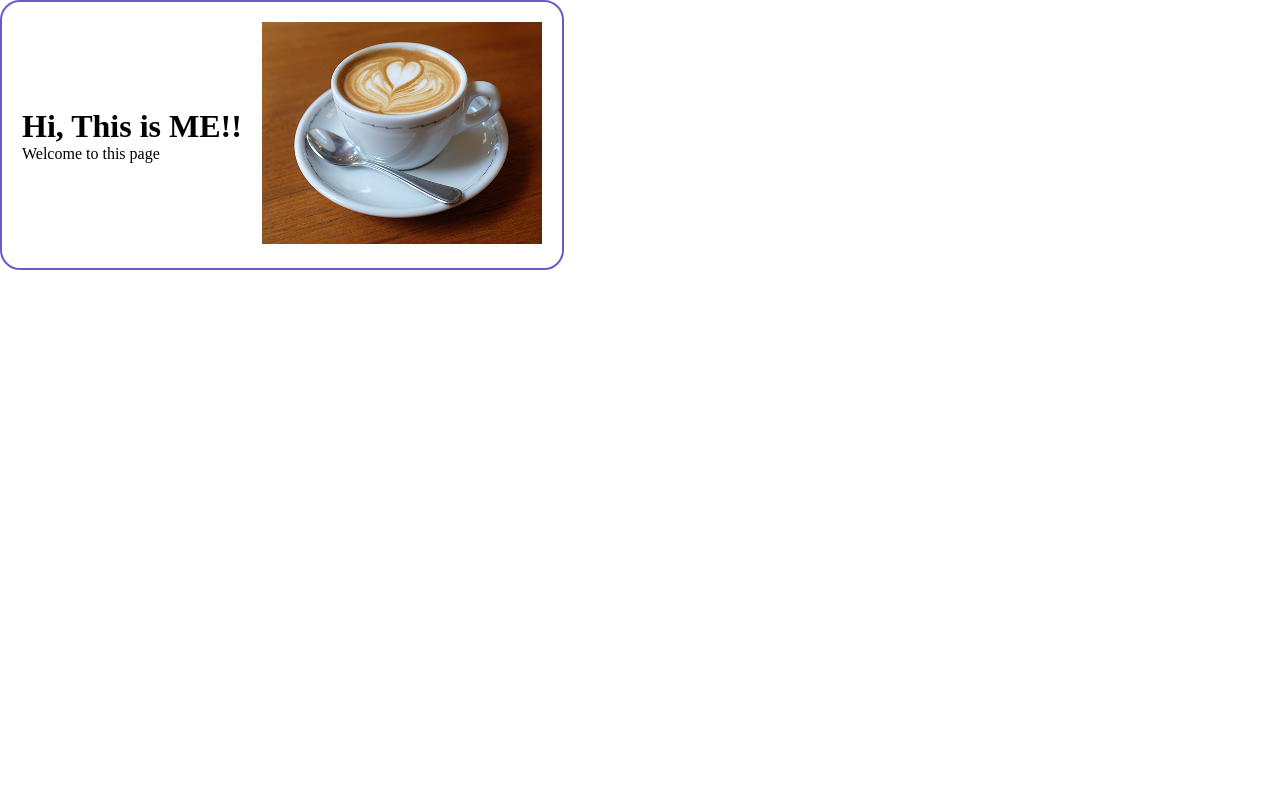
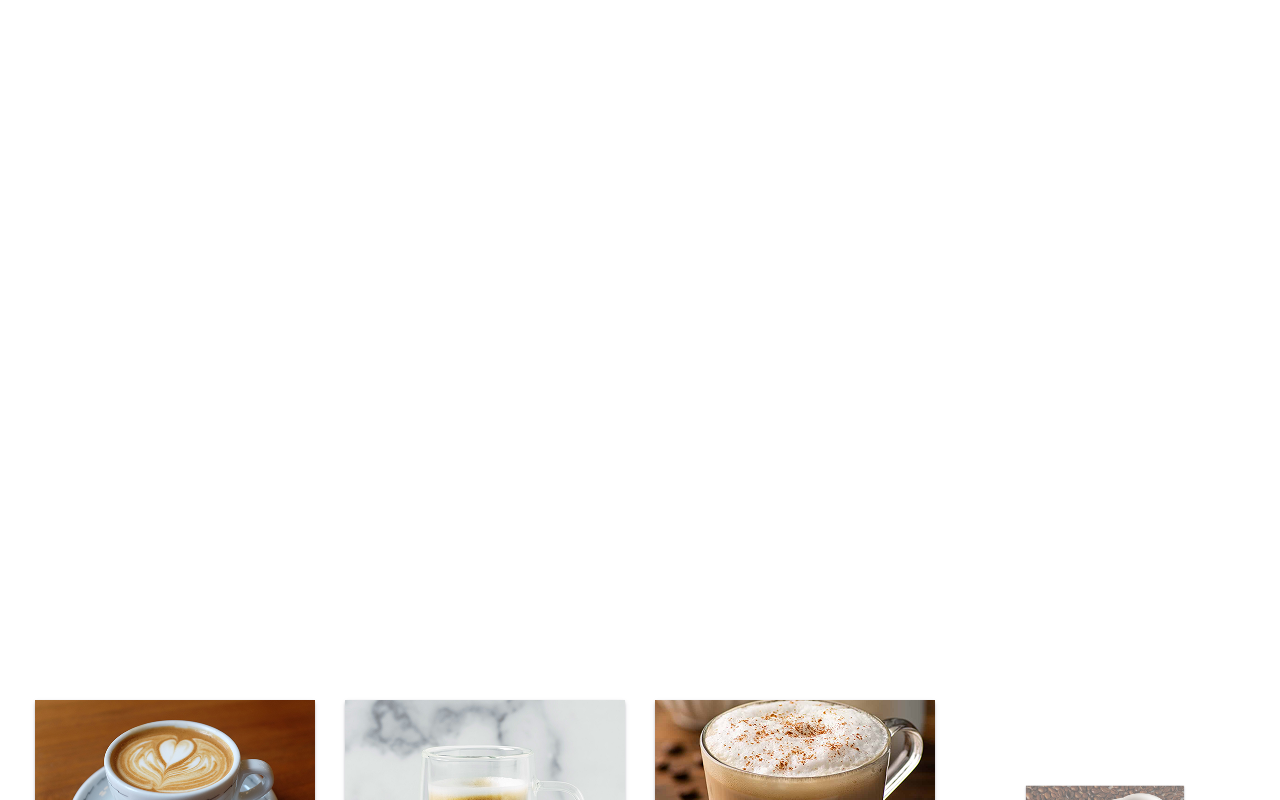
Before and after one commit to litundebata/Exp_Animation_Project, a React (Vite) app in the folder Exp_Anim_Project/: page / in a window 1280 px wide. Shown: the top 800 px of the page. Built offline with nearby package versions, Linux system fonts and the light colour scheme.

Commit message:
removed a section in main branch

```diff
--- a/Exp_Anim_Project/src/App.jsx
+++ b/Exp_Anim_Project/src/App.jsx
@@ -7,15 +7,7 @@ function App() {
 
   return (
     <>
-      <div className="text-with-some-image">
-        <div className="text">
-          <h1>Hi, This is ME!!</h1>
-          <p>Welcome to this page</p>
-        </div>
-        <div className="image">
-          <img src={cappuccino} alt="cappuccino" />
-        </div>
-      </div>
+
       <div className="container">
         <div className="card">
           <div className="card-img">
--- a/Exp_Anim_Project/src/App.scss
+++ b/Exp_Anim_Project/src/App.scss
@@ -4,15 +4,7 @@
     box-sizing: border-box;
 }
 
-.text-with-some-image{
-    display: flex;
-    border: 2px solid slateblue;
-    width: fit-content;
-    padding: 20px;
-    border-radius: 20px;
-    align-items: center;
-    gap: 20px;
-}
+
 .container {
     // border: 2px solid red;
     margin-top: 700px;
```
